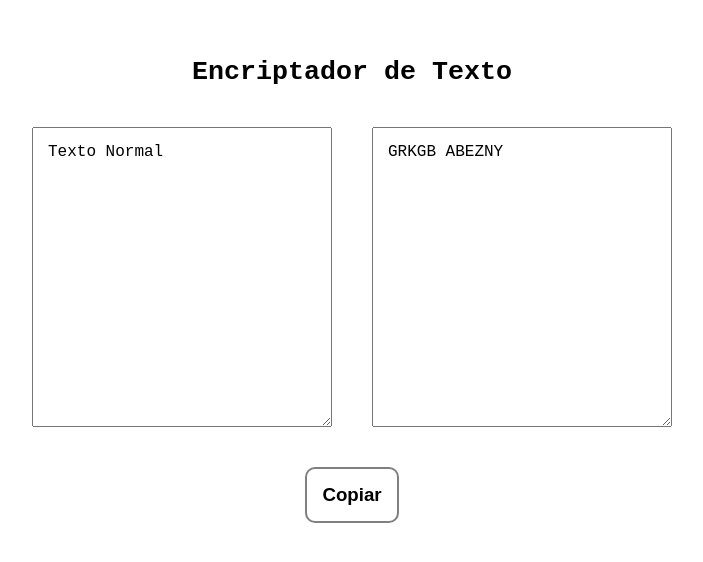
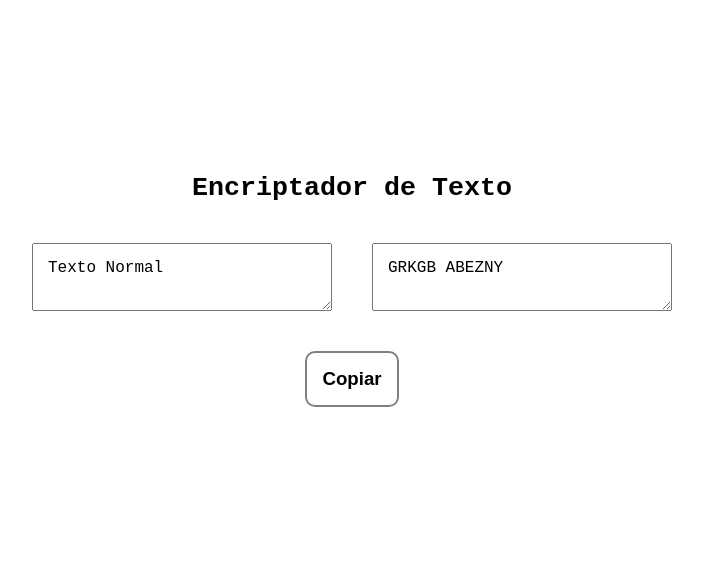
Before and after one commit to gleidsonmt/javascript_studies, a plain HTML site: page root13/index.html in a window 1280 px wide. Shown: the part 110-672 px from the top of the page, without its empty margins (288-991 px from the left). Drawn offline with Linux system fonts and the light colour scheme.

```diff
--- a/root13/style.css
+++ b/root13/style.css
@@ -23,7 +23,9 @@
 .content {
     display: flex;
     align-items: center;
+    justify-content: center;
     flex-wrap: wrap;
+    flex-direction: row;
     gap: 40px;
 }
 
@@ -33,7 +35,6 @@
 }
 
 textarea {
-    height: 300px;
     width: 300px;
     padding: 15px;
 }
```
Also changed, not shown: root13/engine.js (+0 -8 lines).
